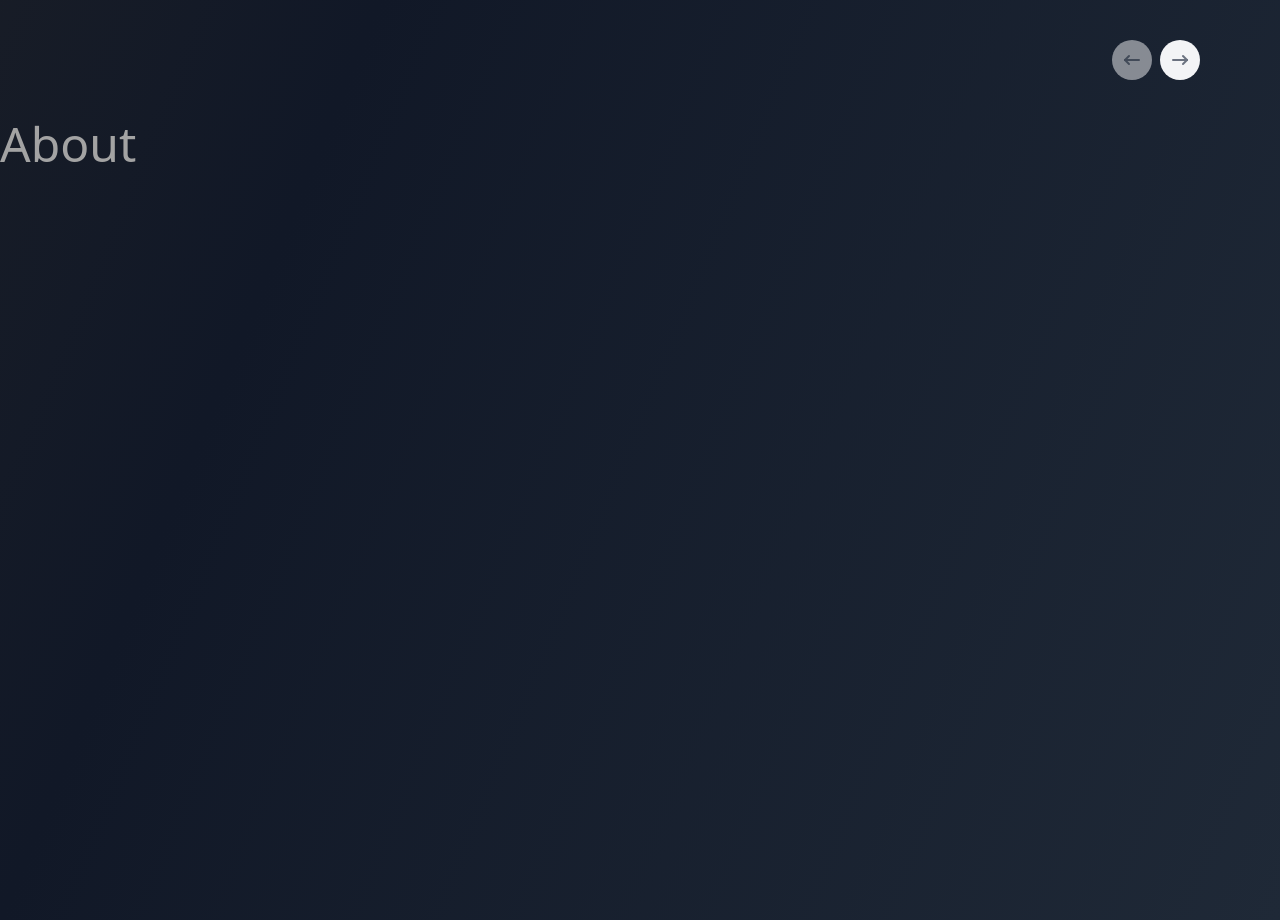
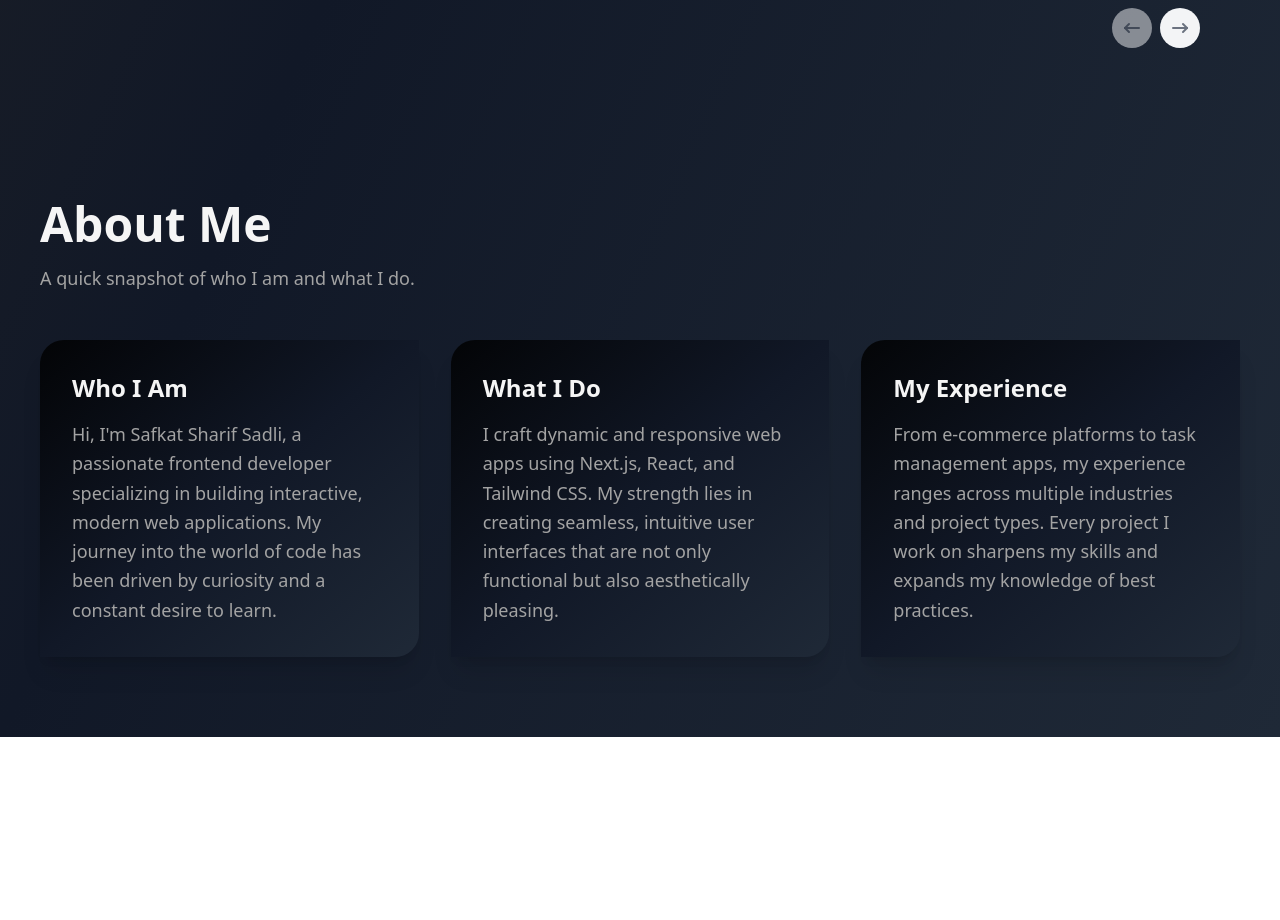
Before and after one commit to safkat07/new_portfolio, a React (Vite) app: page / in a window 1280 px wide. Shown: the part 2180-3100 px from the top of the page. After the commit the page ends 2917 px from the top, so only its background shows below. Built offline with nearby package versions, Linux system fonts and the light colour scheme.

Commit message:
about section copmplete

```diff
--- a/src/components/pages/About.jsx
+++ b/src/components/pages/About.jsx
@@ -1,9 +1,70 @@
-import React from 'react'
+import React from 'react';
+import MaxWidthContainer from '../shared/MaxWidthContainer';
+
+// Reusable Card Component
+const AboutCard = ({ title, content }) => {
+    return (
+        <div className="bg-gradient-to-br  to-neutral-700 p-8 shadow-xl hover:shadow-2xl transition-all duration-300 rounded-ss-3xl rounded-ee-3xl hover:rounded-es-3xl hover:rounded-tr-3xl hover:rounded-ss-none  ">
+            <h3 className="text-2xl font-semibold mb-4">{title}</h3>
+            <p className="text-neutral-400 text-lg leading-relaxed">
+                {content}
+            </p>
+        </div>
+    );
+};
 
 const About = () => {
+    // About section data
+    const aboutData = [
+        {
+            title: 'Who I Am',
+            content:
+                "Hi, I'm Safkat Sharif Sadli, a passionate frontend developer specializing in building interactive, modern web applications. My journey into the world of code has been driven by curiosity and a constant desire to learn.",
+        },
+        {
+            title: 'What I Do',
+            content:
+                'I craft dynamic and responsive web apps using Next.js, React, and Tailwind CSS. My strength lies in creating seamless, intuitive user interfaces that are not only functional but also aesthetically pleasing.',
+        },
+        {
+            title: 'My Experience',
+            content:
+                'From e-commerce platforms to task management apps, my experience ranges across multiple industries and project types. Every project I work on sharpens my skills and expands my knowledge of best practices.',
+        },
+    ];
+
     return (
-        <div className='h-screen text-5xl text-neutral-400'>About</div>
-    )
-}
+        <section className="py-20 text-neutral-100">
+            <MaxWidthContainer>
+                <div className="text-start mb-12">
+                    <h2 className="text-4xl md:text-5xl font-bold">About Me</h2>
+                    <p className="mt-4 text-lg text-neutral-400">
+                        A quick snapshot of who I am and what I do.
+                    </p>
+                </div>
 
-export default About
+                <div className="grid grid-cols-1 md:grid-cols-3 gap-8">
+                    {/* Render Cards Using Data */}
+                    {aboutData.map((item, index) => (
+                        <AboutCard
+                            key={index}
+                            title={item.title}
+                            content={item.content}
+                        />
+                    ))}
+                </div>
+
+                {/* <div className="text-center mt-12">
+                    <a
+                        href="mailto:safkatsadli@gmail.com"
+                        className="text-lg font-semibold text-blue-500 hover:underline"
+                    >
+                        Get in Touch
+                    </a>
+                </div> */}
+            </MaxWidthContainer>
+        </section>
+    );
+};
+
+export default About;
--- a/src/components/pages/Works.jsx
+++ b/src/components/pages/Works.jsx
@@ -45,7 +45,7 @@ const Works = () => {
     return (
         <div className='h-screen text-4xl text-neutral-400'>
             <MaxWidthContainer className={'my-10'}>
-                <h2 className='text-end mb-10'>My Works</h2>
+                <h2 className="text-4xl text-end md:text-5xl font-bold text-white">About Me</h2>
                 <Carousel items={items.map(item => <Card key={item.title} card={item} layout={true} />)} />
             </MaxWidthContainer>
         </div>
--- a/src/components/ui/apple-cards-carousel.jsx
+++ b/src/components/ui/apple-cards-carousel.jsx
@@ -232,7 +232,7 @@ export const Card = ({
                     src={card?.src}
                     alt={card.title}
 
-                    className=" absolute " />
+                    className=" absolute  mx-auto inset-0" />
             </motion.button>
         </>
     );
```
